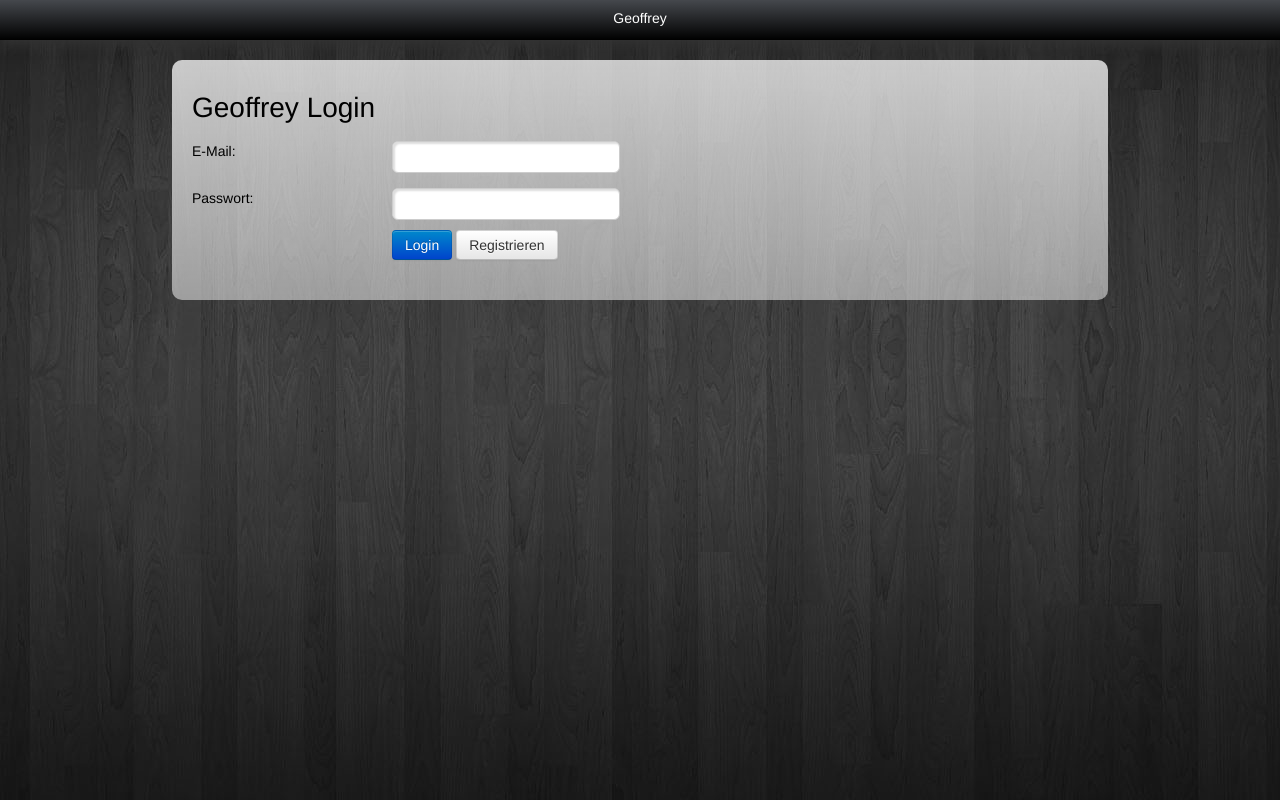
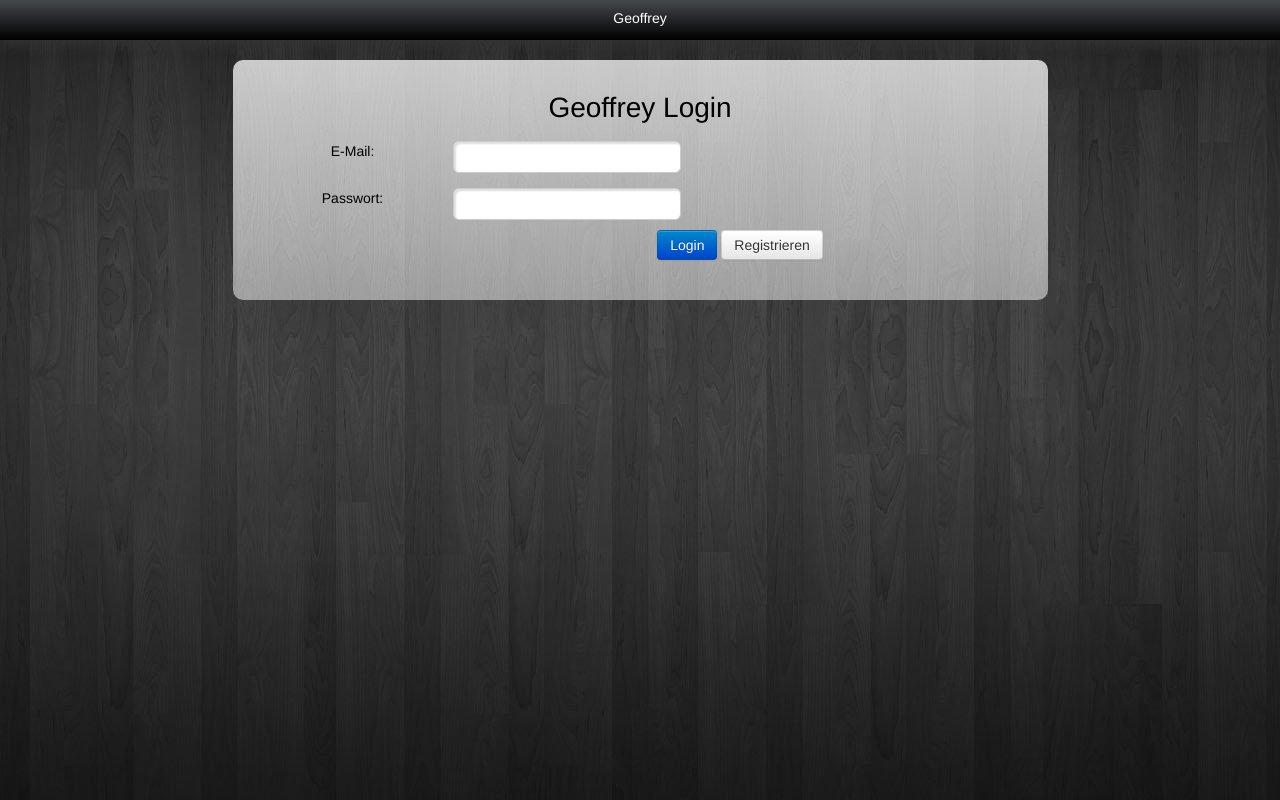
Before and after one commit to nicam/Geoffrey, a plain HTML site: page login.html in a window 1280 px wide. Drawn offline with Linux system fonts and the light colour scheme.

Commit message:
better fluid handling

```diff
--- a/css/desktop.css
+++ b/css/desktop.css
@@ -33,7 +33,7 @@ section {
 	margin: 20px auto;
 	padding: 20px;
 	width: 70%;
-	text-align: left;
+    max-width: 775px;
 
 	border-radius: 10px;
 	-moz-border-radius: 10px;
```
